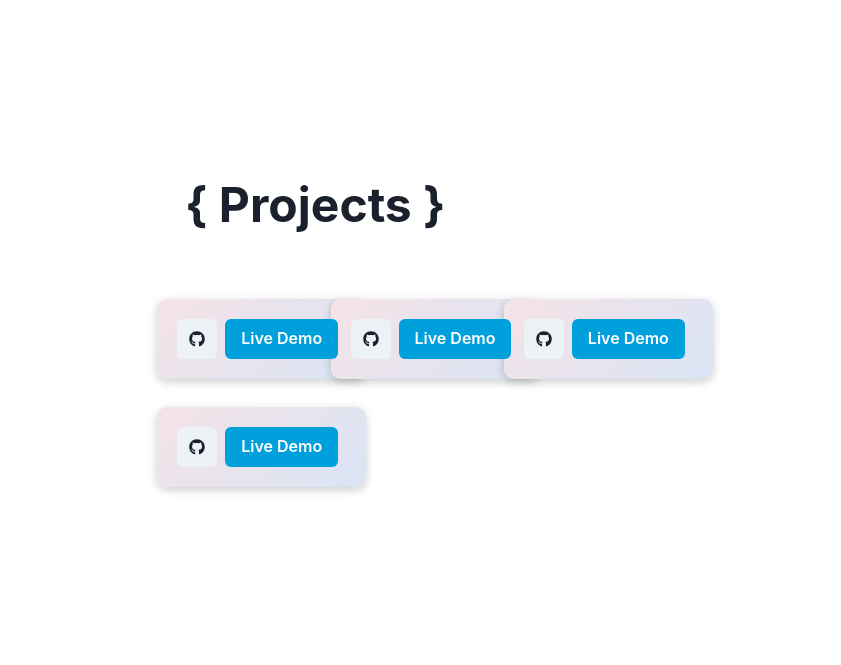
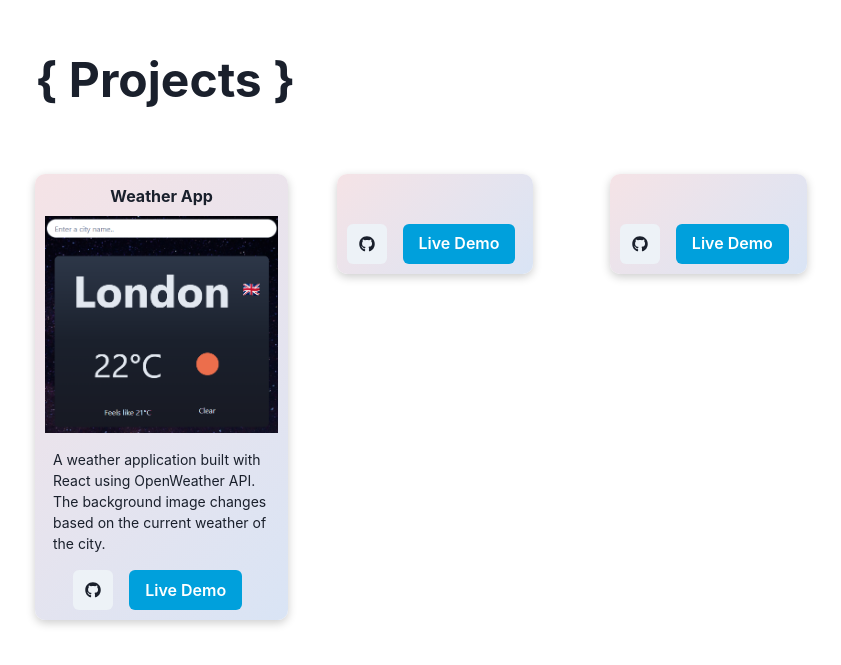
Before and after one commit to shoaibiqbal0/react-portfolio-2, a React (Create React App) app: page / in a window 1280 px wide. Shown: the part 1668-2333 px from the top of the page, without its empty margins (205-1046 px from the left). Built offline with nearby package versions, Linux system fonts and the light colour scheme.

Commit message:
Added live weather in project

```diff
--- a/src/components/Projects.jsx
+++ b/src/components/Projects.jsx
@@ -1,8 +1,11 @@
 import {
   Button,
   Center,
+  HStack,
   IconButton,
   Image,
+  Link,
+  ScaleFade,
   SimpleGrid,
   Text,
   useColorModeValue,
@@ -11,6 +14,8 @@ import {
 import React from "react";
 import "../styles/styles.css";
 import { FaGithub } from "react-icons/fa";
+import Movies from "../assets/movies.png";
+import Weather from "../assets/weather.png";
 
 const Projects = () => {
   const cardBackground = useColorModeValue(
@@ -20,18 +25,20 @@ const Projects = () => {
 
   const projects = [
     {
-      name: "React Todo List",
-      githubLink: "",
-      liveLink: "",
+      name: "Weather App",
+      description:
+        "A weather application built with React using OpenWeather API. The background image changes based on the current weather of the city.",
+      githubLink: "https://github.com/shoaibiqbal0/react-weather-app",
+      liveLink: "https://shoaibiqbal0.github.io/react-weather-app/",
+      img: Weather,
     },
-    { name: "", githubLink: "", liveLink: "" },
-    { name: "React Todo List", githubLink: "", liveLink: "" },
-    { name: "React Todo List", githubLink: "", liveLink: "" },
+    { name: "", description: "", githubLink: "", liveLink: "", img: "" },
+    { name: "", description: "", githubLink: "", liveLink: "", img: "" },
   ];
 
   return (
     <VStack h="100vh" w="100vw" justify="center" name="projects">
-      <VStack minW={["300px", "500px"]} maxW={["300px", "500px"]}>
+      <VStack minW={["300px", "500px"]} maxW={["300px", "800px"]}>
         <Text w="100%" fontWeight="bold" fontSize={["3xl", "5xl"]} pb="50">
           &#123; Projects &#125;
         </Text>
@@ -39,16 +46,25 @@ const Projects = () => {
           {projects.map((item, index) => {
             return (
               <VStack key={index}>
+                <ScaleFade
+                  initialScale={0.9}
+                  in={true}
+                  whileHover={{ scale: 1.05 }}
+                >
                   <Center
                     boxShadow="0 3px 10px rgb(0 0 0 / 0.2)"
                     bgGradient={cardBackground}
-                  p={["15", "5"]}
+                    p={["7.5", "2.5"]}
                     borderRadius="10"
-                  _hover={{
-                    transform: "scale(1.1)",
-                    transition: "transform 0.5s",
-                  }}
                   >
+                    <VStack>
+                      <Text fontWeight="bold">{item.name}</Text>
+                      <Image src={item.img} />
+                      <Text p="2" fontSize="sm">
+                        {item.description}
+                      </Text>
+                      <HStack>
+                        <Link href={item.githubLink} isExternal>
                           <IconButton
                             _focus={{ outline: "none" }}
                             _focusVisible={{
@@ -56,6 +72,12 @@ const Projects = () => {
                             }}
                             icon={<FaGithub />}
                           />
+                        </Link>
+                        <Link
+                          href={item.liveLink}
+                          isExternal
+                          style={{ textDecoration: "none" }}
+                        >
                           <Button
                             _focus={{ outline: "none" }}
                             _focusVisible={{
@@ -66,8 +88,11 @@ const Projects = () => {
                           >
                             Live Demo
                           </Button>
+                        </Link>
+                      </HStack>
+                    </VStack>
                   </Center>
-                <Text>{item.text}</Text>
+                </ScaleFade>
               </VStack>
             );
           })}
--- a/src/components/Skills.jsx
+++ b/src/components/Skills.jsx
@@ -1,6 +1,7 @@
 import {
   Center,
   Image,
+  ScaleFade,
   SimpleGrid,
   Text,
   useColorModeValue,
@@ -45,18 +46,20 @@ const Skills = () => {
           {skillImages.map((item, index) => {
             return (
               <VStack key={index}>
+                <ScaleFade
+                  initialScale={0.9}
+                  in={true}
+                  whileHover={{ scale: 1.05 }}
+                >
                   <Center
                     boxShadow="0 3px 10px rgb(0 0 0 / 0.2)"
                     bgGradient={cardBackground}
                     p={["30", "10"]}
                     borderRadius="10"
-                  _hover={{
-                    transform: "scale(1.1)",
-                    transition: "transform 0.5s",
-                  }}
                   >
                     <Image color="gray.500" w="60px" src={item.image} />
                   </Center>
+                </ScaleFade>
                 <Text>{item.text}</Text>
               </VStack>
             );
```
Also changed, not shown: src/assets/movies.png (added), src/assets/weather.png (added). Lines whose indentation alone changed are shown as unchanged.
